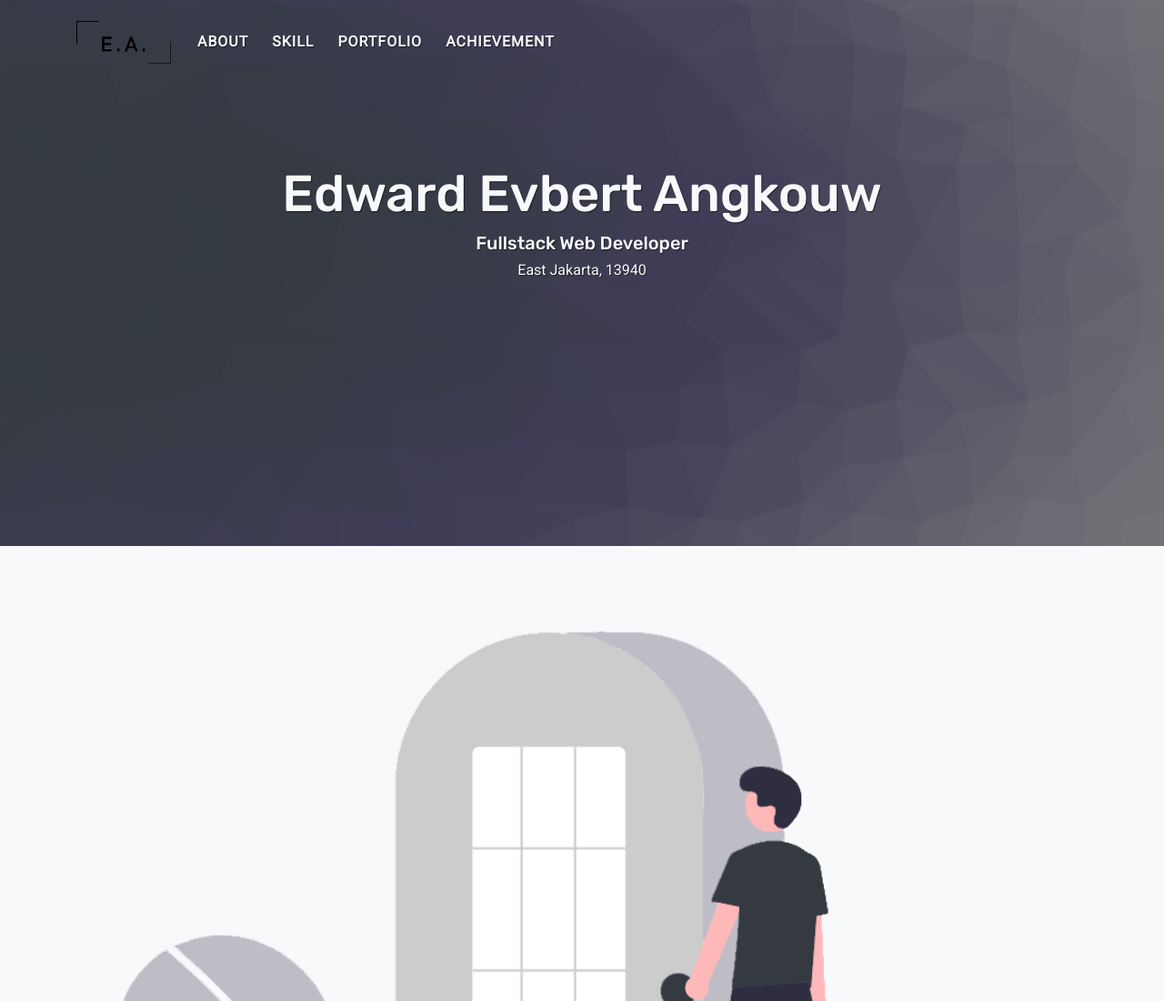
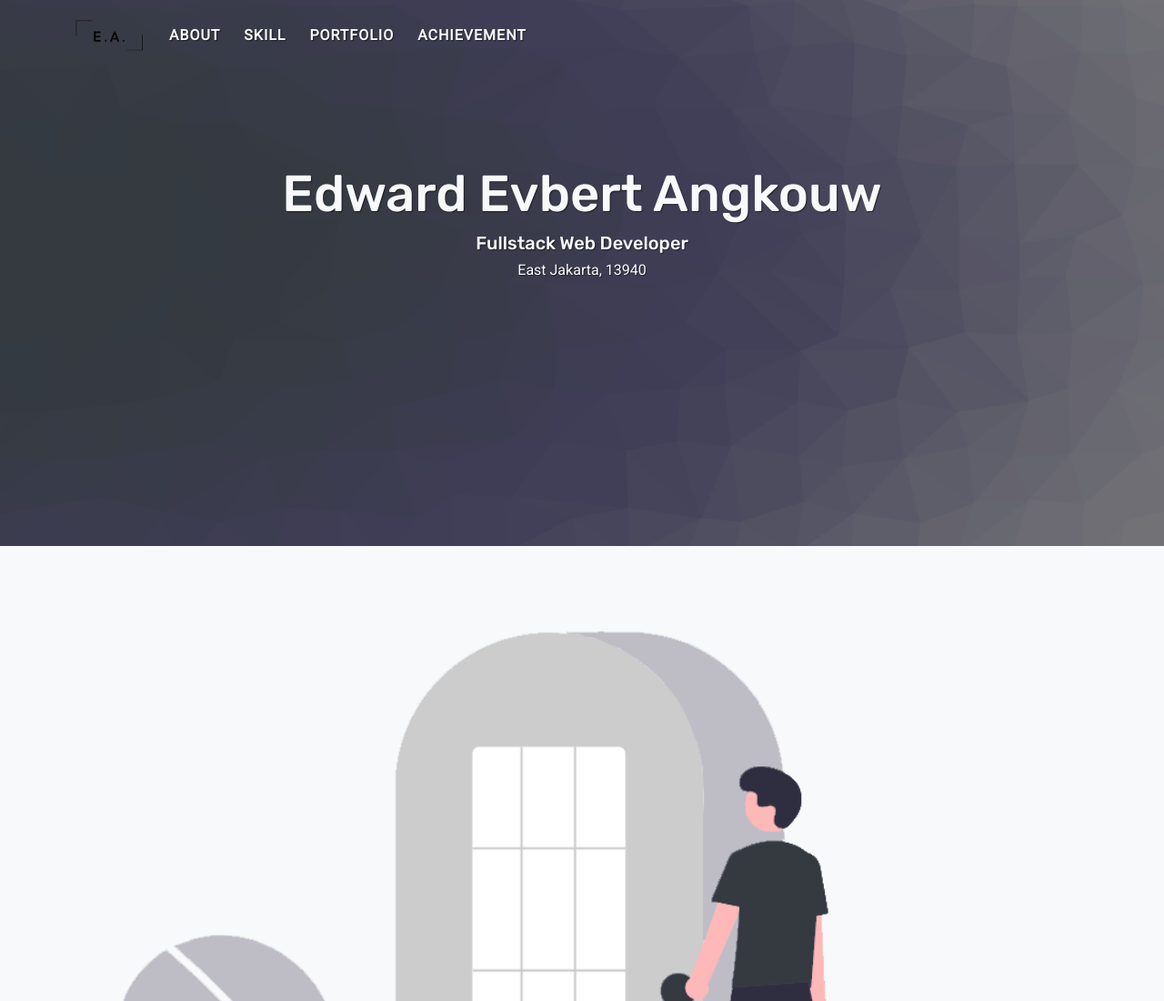
Before and after one commit to edwevb/edwardevbert, a website: page public/index.html in a window 1280 px wide. Shown: the top 1100 px of the page at 91% size. Drawn offline with nearby package versions, Linux system fonts and the light colour scheme.

Commit message:
update css

```diff
--- a/src/sass/min.scss
+++ b/src/sass/min.scss
@@ -120,7 +120,8 @@ footer small {
 #page-logo{
   height: auto;
   max-height: 50px;
-  width: 100%;
+  width: auto;
+  max-width: 75px;
 }
 
 .shadow-card {
```
Also changed, not shown: public/assets/css/min.css.
